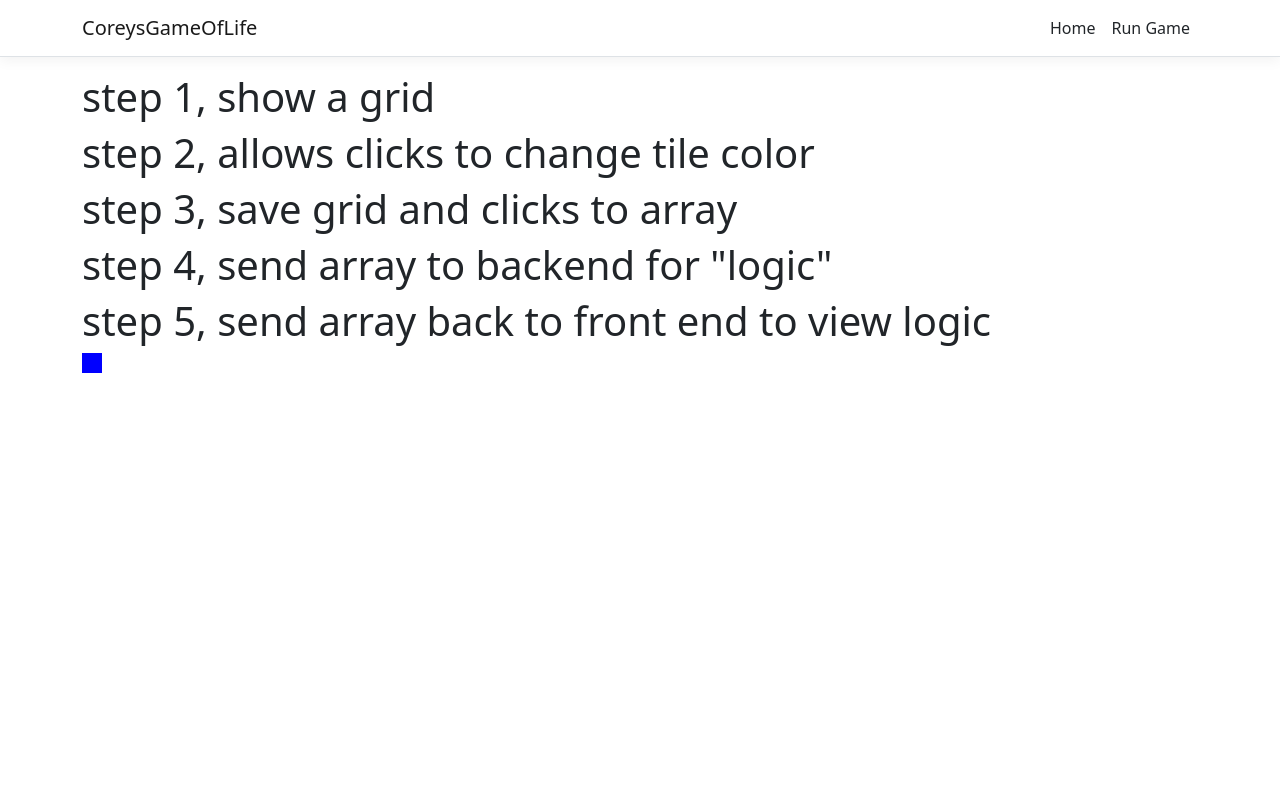
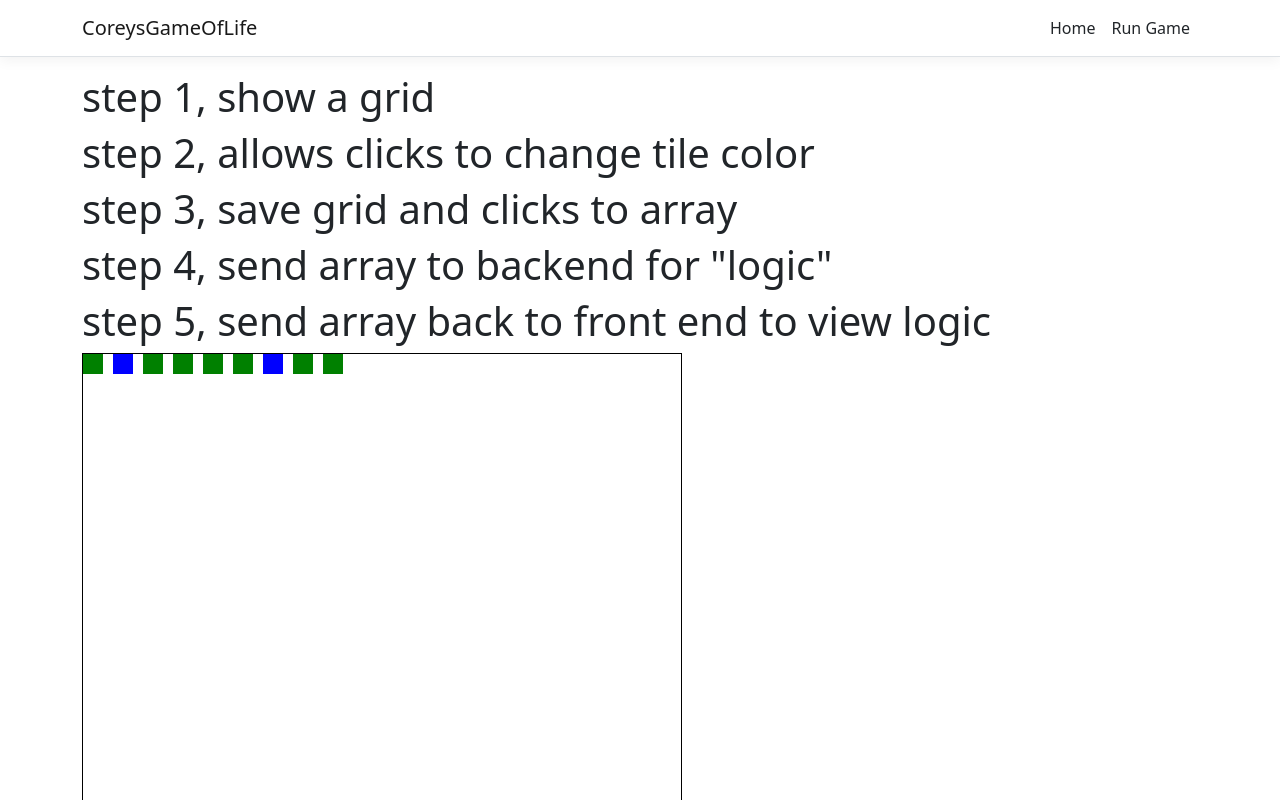
Before and after one commit to CoreyGreene/CoreysGameOfLife, a React (Create React App) app in the folder ClientApp/: page /RunGame in a window 1280 px wide. Shown: the top 800 px of the page. Built offline with nearby package versions, Linux system fonts and the light colour scheme.

Commit message:
displaying grid from a json, using styled components

```diff
--- a/ClientApp/package.json
+++ b/ClientApp/package.json
@@ -15,6 +15,7 @@
     "react-scripts": "^5.0.1",
     "reactstrap": "^9.1.1",
     "rimraf": "^3.0.2",
+    "styled-components": "^4.1.3",
     "web-vitals": "^2.1.4",
     "workbox-background-sync": "^6.5.3",
     "workbox-broadcast-update": "^6.5.3",
@@ -30,6 +31,7 @@
     "workbox-streams": "^6.5.3"
   },
   "devDependencies": {
+    "@types/styled-components": "^5.1.26",
     "ajv": "^8.11.0",
     "cross-env": "^7.0.3",
     "eslint": "^8.18.0",
--- a/ClientApp/src/components/Grid/Grid.tsx
+++ b/ClientApp/src/components/Grid/Grid.tsx
@@ -1,10 +1,32 @@
 import React from 'react';
 import Tile from '../Tile/Tile';
+import { useState, useEffect } from 'react';
+import styled from 'styled-components';
 
-export default function Grid() {
+interface GridProps {
+    size: number;
+    gridData: string;
+}
 
-    return (
-        <Tile title='1'></Tile>
-    )
+export default function Grid(props: GridProps) {
+    const { size = 20, gridData } = props;
+ //   const [data, setData] = useState(gridData);
 
+    const GridContainer = styled.div`
+    display: grid;
+    grid-template-columns: repeat(${size}, 1fr);
+    grid-template-rows: repeat(${size}, 1fr);
+    gap: 1px;
+    border: 1px solid black;
+    width: ${size * 30}px;
+    height: ${size * 30}px;
+  `;
+
+    const tiles = JSON.parse(gridData).map((row: any[], rowIndex: any) =>
+        row.map((value, colIndex) => (
+            <Tile key={`${rowIndex}-${colIndex}`} state={!!value} width={size} height={size} />
+        ))
+    );
+
+    return <GridContainer>{tiles}</GridContainer>;
 }
--- a/ClientApp/src/components/RunGame.tsx
+++ b/ClientApp/src/components/RunGame.tsx
@@ -56,6 +56,12 @@ export default function RunGame() {
     //    renderForecastsTable(forecasts)
     //);
 
+    const json = {
+        size: 20,
+        tiles: "[[1,0,1],[1,1,1],[0,1,1]]"
+    };
+
+
     return (
         <div>
             <h1> step 1, show a grid</h1>
@@ -63,7 +69,9 @@ export default function RunGame() {
             <h1> step 3, save grid and clicks to array</h1>
             <h1> step 4, send array to backend for "logic"</h1>
             <h1> step 5, send array back to front end to view logic</h1>
-            <Grid></Grid>
+
+
+            <Grid size={json.size} gridData={json.tiles}></Grid>
 
         </div>
     );
--- a/ClientApp/src/components/Tile/Tile.tsx
+++ b/ClientApp/src/components/Tile/Tile.tsx
@@ -1,18 +1,25 @@
 import React from 'react';
+import { useState } from 'react';
 
 interface TileProps {
-    title: string;
-    color?: string;
-    width?: string;
-    height?: string;
+    onColor?: string;
+    offColor?: string;
+    state?: boolean;
+    width: number;
+    height: number;
 }
 
 export default function Tile(props: TileProps) {
-    const { title, color = 'blue', width = '20px', height = '20px' } = props;
+    const { onColor = 'green', offColor = 'blue', state = false, width, height } = props;
+    const [activeState, setActiveState] = useState<boolean>(state);
+
+    const SetTileActive = () => {
+        setActiveState(true)
+    }
 
     return (
-        <div style={{ backgroundColor: color, width, height }}>
-            <span style={{ display: 'block', width: '100%', height: '100%' }}></span>
+        <div style={{ backgroundColor: activeState ? onColor : offColor, width, height }} onMouseOver={SetTileActive}>
+            <span style={{  width: '100%', height: '100%' }}></span>
         </div>
     )
 }
```
Also changed, not shown: 1 other file (tests, documents, lock files or other folders).
